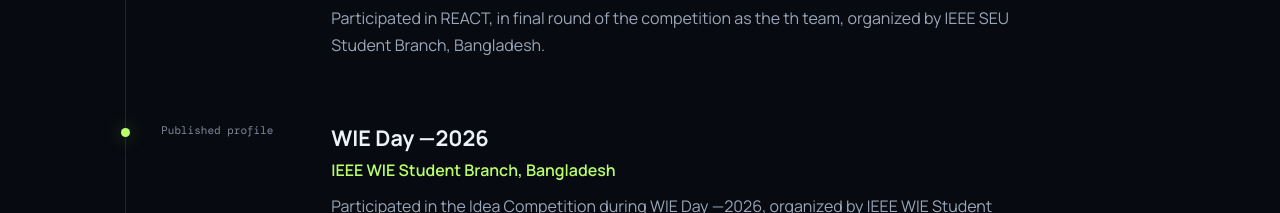
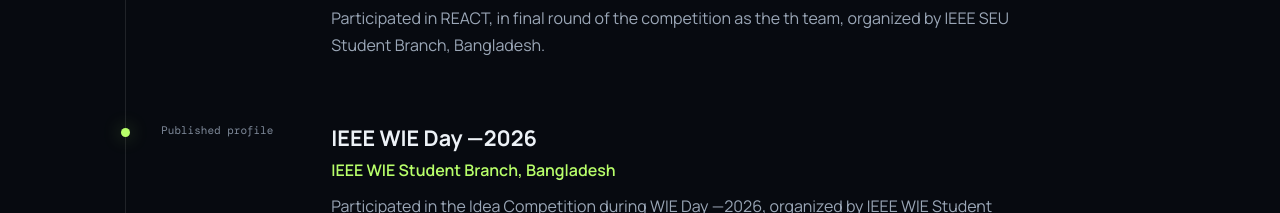
Before and after one commit to swakhar2003-byte/Sawkhar-s-Portfolio, a React (Vite) app: page / in a window 1280 px wide. Shown: the part 4940-5153 px from the top of the page. Built offline with nearby package versions, Linux system fonts and the light colour scheme.

Commit message:
Update portfolio

```diff
--- a/src/data/portfolioData.js
+++ b/src/data/portfolioData.js
@@ -102,7 +102,7 @@ const portfolioData = {
     },
     {
       category: "Participation",
-      title: "WIE Day —2026",
+      title: "IEEE WIE Day —2026",
       organization: "IEEE WIE Student Branch, Bangladesh",
       period: "Published profile",
       details: "Participated in the Idea Competition during WIE Day —2026, organized by IEEE WIE Student Branch, Bangladesh."
```
